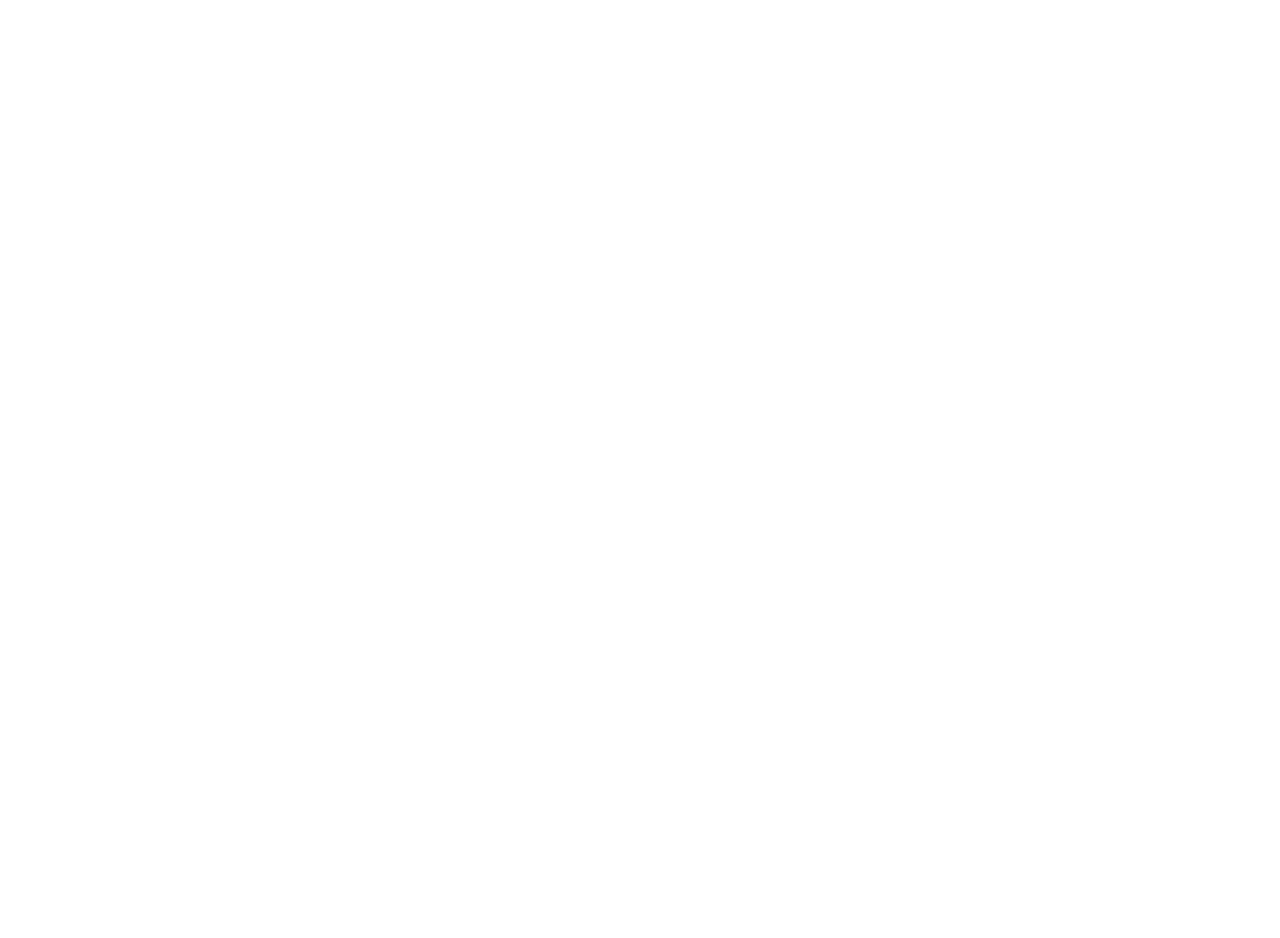
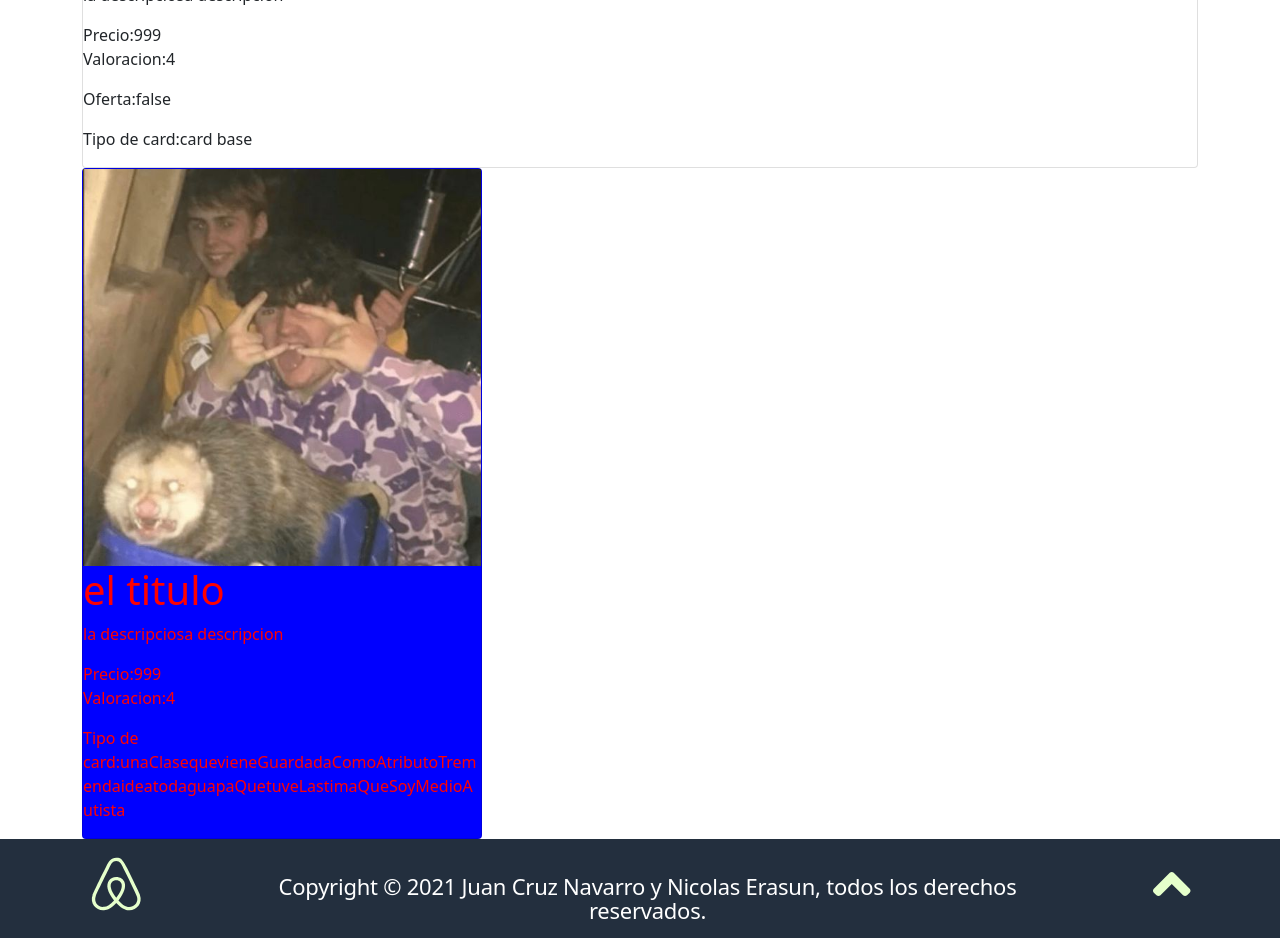
Before and after one commit to ErasunN/Airbnb, an Angular app: page /home in a window 1280 px wide. Shown: the part 1280-2218 px from the top of the page. Before the commit the page ends 800 px from the top, so only its background shows below. Built offline with nearby package versions, Linux system fonts and the light colour scheme.

Commit message:
se creo la interface card y el componente base

```diff
--- a/src/app/app.component.scss
+++ b/src/app/app.component.scss
@@ -5,7 +5,7 @@
     justify-content: center;
     text-align: center;
     justify-content: space-between;
-    // position: relative;
+    position: relative;
 }
 
 footer p {
--- a/src/app/app.module.ts
+++ b/src/app/app.module.ts
@@ -12,6 +12,7 @@
 import { HomeComponent } from './home/home.component';
 import { DetalleComponent } from './detalle/detalle.component';
 import { BusquedaComponent } from './busqueda/busqueda.component';
+import { CardComponent } from './card/card.component';
 
 @NgModule({
   declarations: [
@@ -19,7 +20,8 @@
     NavbarComponent,
     HomeComponent,
     DetalleComponent,
-    BusquedaComponent
+    BusquedaComponent,
+    CardComponent
   ],
   imports: [
     BrowserModule,
--- /dev/null
+++ b/src/app/card/Card.ts
@@ -0,0 +1,11 @@
+export interface Card{
+    titulo: string;
+    descripcion:string;
+    precio:number;
+    valoracion:number;
+    imagen:string;
+    oferta:boolean;
+    // coso para separar la cosa
+    tipo:string;//la cosa
+
+}
--- /dev/null
+++ b/src/app/card/card.component.html
@@ -0,0 +1,22 @@
+<div class="unaCardtoaFea" class="card" [routerLink]="['../detalle']">
+
+    <img [src]="card.imagen" alt="">
+    <h1>{{card.titulo}}</h1>
+    <p>{{card.descripcion}}</p>
+    <span>Precio:{{card.precio}}</span>
+    <p>Valoracion:{{card.valoracion}}</p>
+    <p>Oferta:{{card.oferta}}</p>
+    <p>Tipo de card:{{card.tipo}}</p>
+</div>
+
+<div class="{{card2.tipo}}" class="card" [routerLink]="['../detalle']">
+
+    <img [src]="card.imagen" alt="">
+    <h1>{{card.titulo}}</h1>
+    <p>{{card.descripcion}}</p>
+    <span>Precio:{{card.precio}}</span>
+    <p>Valoracion:{{card.valoracion}}</p>
+
+
+    <p>Tipo de card:{{card2.tipo}}</p>
+</div>
--- /dev/null
+++ b/src/app/card/card.component.scss
@@ -0,0 +1,19 @@
+.unaCardtoaFea {
+    width: 400px !important;
+    // height: 50px !important;
+    background-color: rgb(31, 169, 233);
+    // position: relative;
+}
+
+img {
+    cursor: pointer;
+    // position: absolute;
+    // width: 100% !important;
+    // height: 20% !important;
+}
+
+.unaClasequevieneGuardadaComoAtributoTremendaideatodaguapaQuetuveLastimaQueSoyMedioAutista {
+    color: rgb(255, 0, 0);
+    background-color: blue !important;
+    width: 400px !important;
+}
--- /dev/null
+++ b/src/app/card/card.component.ts
@@ -0,0 +1,35 @@
+import { Component, OnInit } from '@angular/core';
+import { Card } from './Card';
+
+@Component({
+  selector: 'app-card',
+  templateUrl: './card.component.html',
+  styleUrls: ['./card.component.scss']
+})
+export class CardComponent implements OnInit {
+// posteriormente sera un arreglo de card's
+  card: Card={
+  titulo:'el titulo',
+  descripcion:'la descripciosa descripcion',
+  precio: 999,
+  valoracion:4,
+  imagen:'assets/ratatata.jpg',
+  oferta:false,
+  tipo:"card base"
+  }
+
+  card2: Card={
+    titulo:'el titulo',
+    descripcion:'la descripciosa descripcion',
+    precio: 999,
+    valoracion:4,
+    imagen:'assets/ratatata.jpg',
+    oferta:true,
+    tipo:"unaClasequevieneGuardadaComoAtributoTremendaideatodaguapaQuetuveLastimaQueSoyMedioAutista"
+    }
+  constructor() { }
+
+  ngOnInit(): void {
+  }
+
+}
--- a/src/app/home/home.component.html
+++ b/src/app/home/home.component.html
@@ -1 +1,8 @@
-<p>home works!</p>
+<p> el home works!</p>
+<div class="container">
+    <div class="row">
+        <app-card></app-card>
+
+    </div>
+
+</div>
```
Also changed, not shown: src/assets/ratatata.jpg (added), 1 other file (tests, documents, lock files or other folders).
